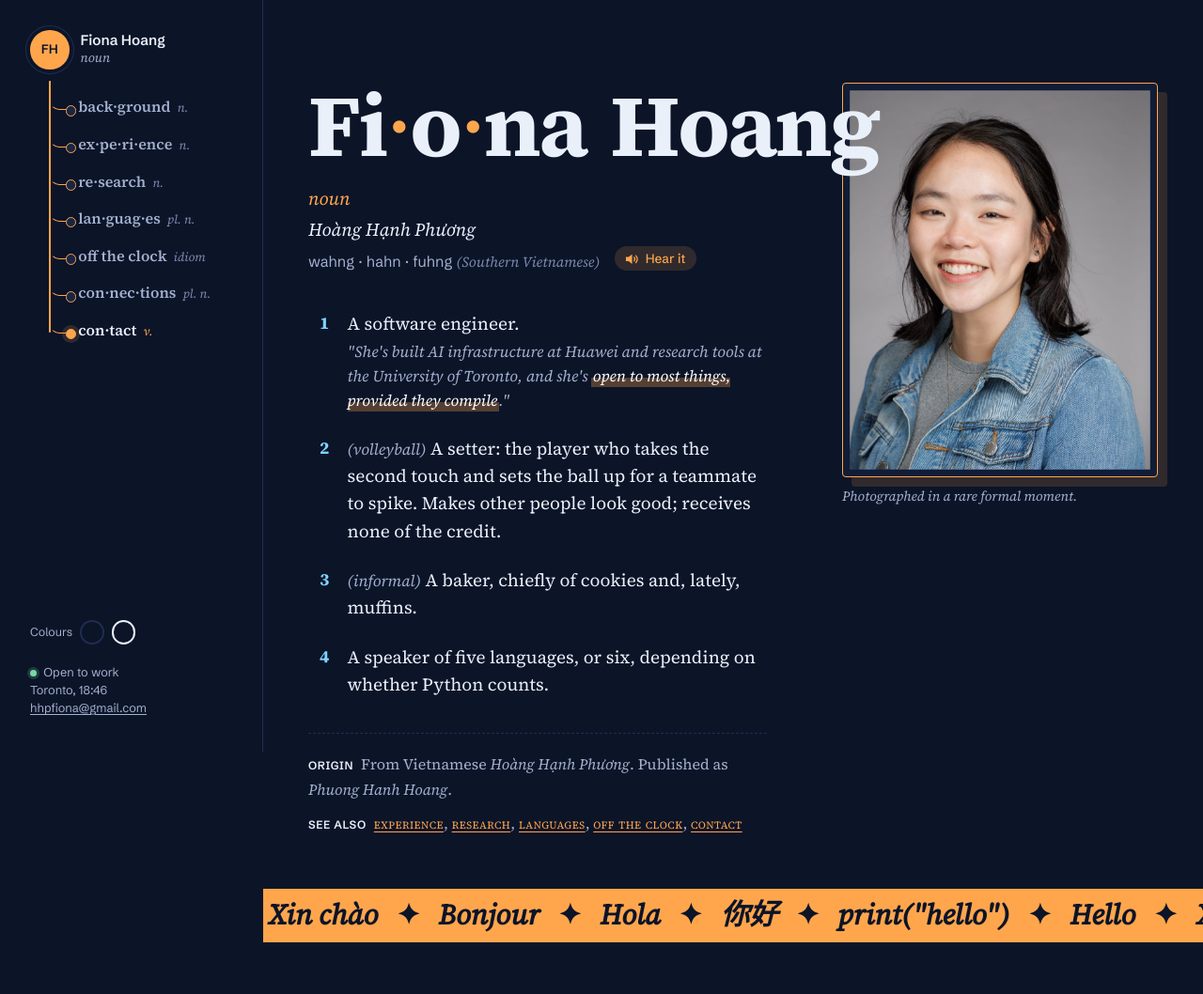
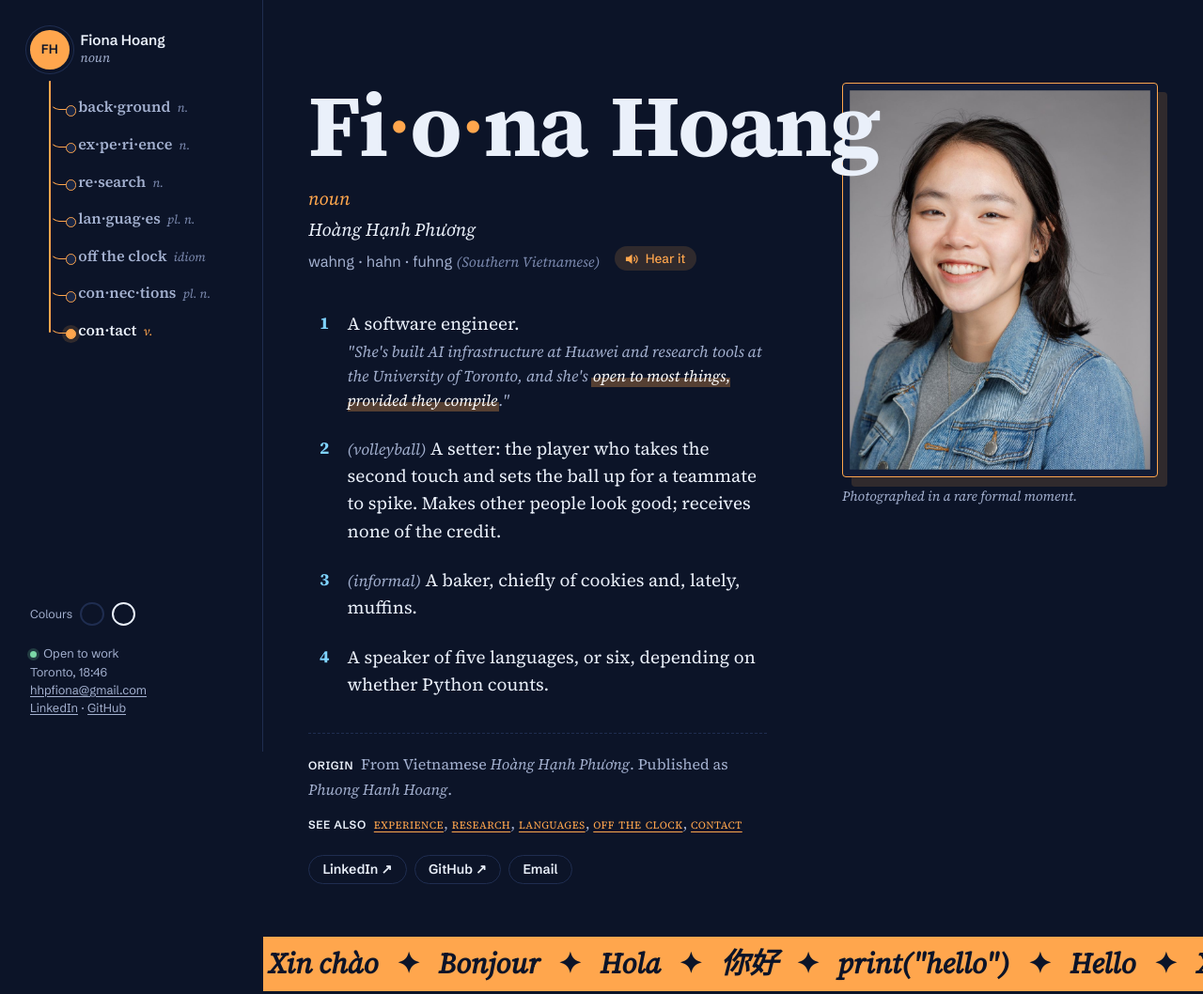
Before and after one commit to hhpfiona/fionahoang.dev, a plain HTML site: page index.html in a window 1280 px wide. Shown: the top 1058 px of the page at 94% size. Drawn offline with Linux system fonts and the light colour scheme.

Commit message:
Add LinkedIn links

```diff
--- a/index.html
+++ b/index.html
@@ -248,6 +248,13 @@ h2 .dotsep { color: var(--accent); font-weight: 400; }
 
 
 
+/* Hero link pills */
+.hero-links { display: flex; flex-wrap: wrap; gap: 0.5rem; margin: 1.25rem 0 0; }
+.pill { font: 600 0.88rem var(--sans); text-decoration: none; color: var(--ink); border: 1.5px solid var(--rule); border-radius: 999px; padding: 0.35rem 0.9rem; transition: border-color .2s, color .2s, transform .2s; }
+.pill:hover { border-color: var(--accent); color: var(--accent); transform: translateY(-1px); }
+.pill.primary { background: var(--accent); color: var(--bg); border-color: var(--accent); }
+.pill.primary:hover { color: var(--bg); }
+
 /* Hobby cards */
 .hobbies { display: grid; gap: 1.5rem; }
 @media (min-width: 60rem) { .hobbies { grid-template-columns: 1fr 1fr; gap: 1.75rem; } }
@@ -355,7 +362,7 @@ h2 { background-size: 100% 100%; }
 <li data-for="contact"><a href="#contact"><span class="hw">con·tact</span><span class="pos">v.</span></a></li>
     </ol></div>
     <div class="palette" role="group" aria-label="Colour scheme"><span class="lbl">Colours</span><button type="button" data-set="espresso" aria-pressed="false" aria-label="Espresso and strawberry" title="Espresso &amp; strawberry"><span style="background:#201815"></span><span style="background:#FF8FAB"></span></button><button type="button" data-set="denim" aria-pressed="true" aria-label="Denim and tangerine" title="Denim &amp; tangerine"><span style="background:#0C1428"></span><span style="background:#FFA64D"></span></button></div>
-    <p class="status"><span class="dot" aria-hidden="true"></span>Open to work<br>Toronto, <time id="clock">--:--</time><br><a href="mailto:hhpfiona@gmail.com">hhpfiona@gmail.com</a></p>
+    <p class="status"><span class="dot" aria-hidden="true"></span>Open to work<br>Toronto, <time id="clock">--:--</time><br><a href="mailto:hhpfiona@gmail.com">hhpfiona@gmail.com</a><br><a href="https://www.linkedin.com/in/fiona-hoang">LinkedIn</a> · <a href="https://github.com/hhpfiona">GitHub</a></p>
   </aside>
 
   <main>
@@ -374,6 +381,7 @@ h2 { background-size: 100% 100%; }
           </ol>
           <p class="etym"><b>ORIGIN</b>From Vietnamese <i lang="vi">Hoàng Hạnh Phương</i>. Published as <i>Phuong Hanh Hoang</i>.</p>
           <p class="see"><b>SEE ALSO</b><a href="#experience">experience</a>, <a href="#research">research</a>, <a href="#languages">languages</a>, <a href="#life">off the clock</a>, <a href="#contact">contact</a></p>
+          <p class="hero-links"><a class="pill" href="https://www.linkedin.com/in/fiona-hoang">LinkedIn ↗</a><a class="pill" href="https://github.com/hhpfiona">GitHub ↗</a><a class="pill" href="mailto:hhpfiona@gmail.com">Email</a></p>
         </div>
         <figure class="plate hero-plate" data-cursor="look">
           <img src="img/headshot.jpg" alt="Fiona Hoang smiling, in a denim jacket" width="733" height="1100">
@@ -492,7 +500,7 @@ h2 { background-size: 100% 100%; }
       <section id="contact" aria-labelledby="contact-h">
         <div class="head"><h2 id="contact-h">con<span class="dotsep">·</span>tact</h2><span class="pos">verb</span><p class="gloss">To get in touch. Usage: highly encouraged.</p></div>
         <div class="body"><p>I'm looking for entry-level software roles, whether that's backend, infrastructure, ML or research engineering, in Toronto, remote in Canada, or further afield. If anything here caught your eye, I'd love to hear from you.</p>
-          <a class="cta" href="mailto:hhpfiona@gmail.com">Email hhpfiona@gmail.com</a><a class="cta alt" href="https://github.com/hhpfiona">GitHub ↗</a></div>
+          <a class="cta" href="mailto:hhpfiona@gmail.com">Email hhpfiona@gmail.com</a><a class="cta alt" href="https://www.linkedin.com/in/fiona-hoang">LinkedIn ↗</a><a class="cta alt" href="https://github.com/hhpfiona">GitHub ↗</a></div>
       </section>
 
       <footer><span>© 2026 Fiona Hoang</span><span>Entry last revised November 2026</span></footer>
```
